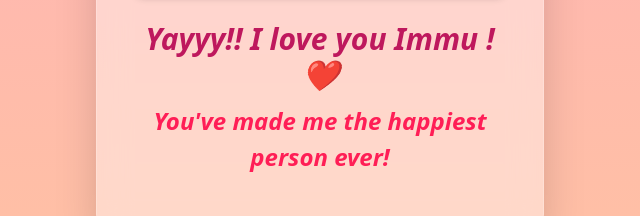
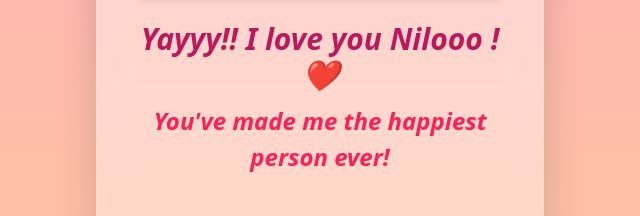
Before and after one commit to jhoobhn/Nilo, a plain HTML site: page index.html in a window 1280 px wide. Both pictures are taken after a click on the button "Yes! 💖". Shown: the part 424-640 px from the top of the page, 320-960 px from the left. Drawn offline with nearby package versions, Linux system fonts and the light colour scheme.

Commit message:
Update index.html

```diff
--- a/index.html
+++ b/index.html
@@ -3,7 +3,7 @@
 <head>
   <meta charset="UTF-8">
   <meta name="viewport" content="width=device-width, initial-scale=1.0">
-  <title>For Immu ❤️</title>
+  <title>For Nilo❤️</title>
   <script src="https://cdn.tailwindcss.com"></script>
   <style>
     .gradient-background {
@@ -29,7 +29,7 @@
 
       <img id="imageDisplay" src="https://media0.giphy.com/media/v1.Y2lkPTc5MGI3NjExcDlvaWY4Y3AzNnJva3F6OTE0MGpwZ3h5ZjBzanoyZ29venFlNGFudCZlcD12MV9pbnRlcm5hbF9naWZfYnlfaWQmY3Q9Zw/6g8yTBznsdfJ4jctkM/giphy.gif" alt="Cute bear" class="rounded-2xl h-[250px] w-full object-cover mb-6 shadow-md" />
 
-      <h2 id="valentineQuestion" class="text-3xl font-extrabold italic text-[#be185d]">Will you be my Valentine, immu ? ❤️</h2>
+      <h2 id="valentineQuestion" class="text-3xl font-extrabold italic text-[#be185d]">Will you be my Valentine, Nilo ? ❤️</h2>
 
       <div class="flex gap-4 pt-[30px] items-center" id="responseButtons">
         <button id="yesButton" class="bounce inline-flex items-center justify-center rounded-full text-[20px] font-bold bg-[#ff1e56] text-white px-8 py-3 shadow-lg hover:scale-110 transition-all duration-300">
@@ -61,7 +61,7 @@
       "https://media2.giphy.com/media/v1.Y2lkPTc5MGI3NjExZ2hnaDFhNnA2ZmpibndmaHB2dm5zejlreG02MXUyN3phdWNpdmtqaiZlcD12MV9pbnRlcm5hbF9naWZfYnlfaWQmY3Q9Zw/d2lcHJTG5Tscg/giphy.gif"
     ];
 
-    const messages = ["No NOooooo", "Ek bar such lo, immuu?", "immu please...", "kya hoga mera :("];
+    const messages = ["No Nooooo", "Ek bar such lo, Nilo ?", "Nilo please...", "kya hoga mera or aliza ka :("];
 
     noButton.addEventListener('click', () => {
       if (noClickCount < messages.length - 1) {
@@ -80,7 +80,7 @@
       imageDisplay.src = 'https://media3.giphy.com/media/v1.Y2lkPTc5MGI3NjExNmtycWZvbGYxZmZhdjd6cncyZWhlYmR0azR1dHpwOGZvejU2cWhkaCZlcD12MV9pbnRlcm5hbF9naWZfYnlfaWQmY3Q9Zw/5OqXb948EBkyUcnwHt/giphy.gif';
 
       // 2. Updated the text with a more romantic style
-      valentineQuestion.innerHTML = "Yayyy!! I love you Immu ! ❤️<br><span style='font-size: 1.5rem; display: block; margin-top: 10px; color: #ff1e56;'>You've made me the happiest person ever!</span>";
+      valentineQuestion.innerHTML = "Yayyy!! I love you Nilooo ! ❤️<br><span style='font-size: 1.5rem; display: block; margin-top: 10px; color: #ff1e56;'>You've made me the happiest person ever!</span>";
 
       // 3. Completely clear the buttons to make space for the message
       responseButtons.innerHTML = "";
```
